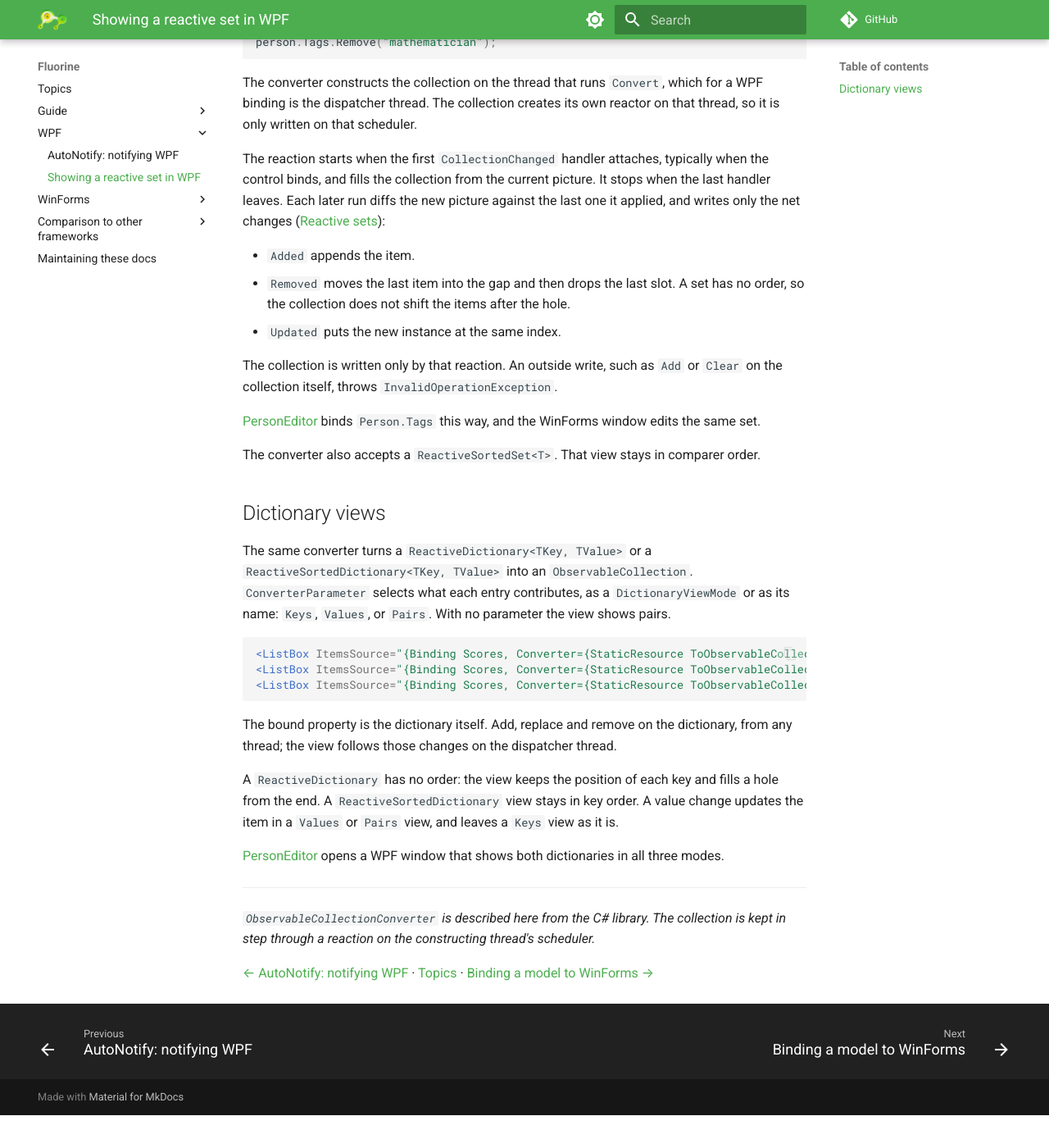
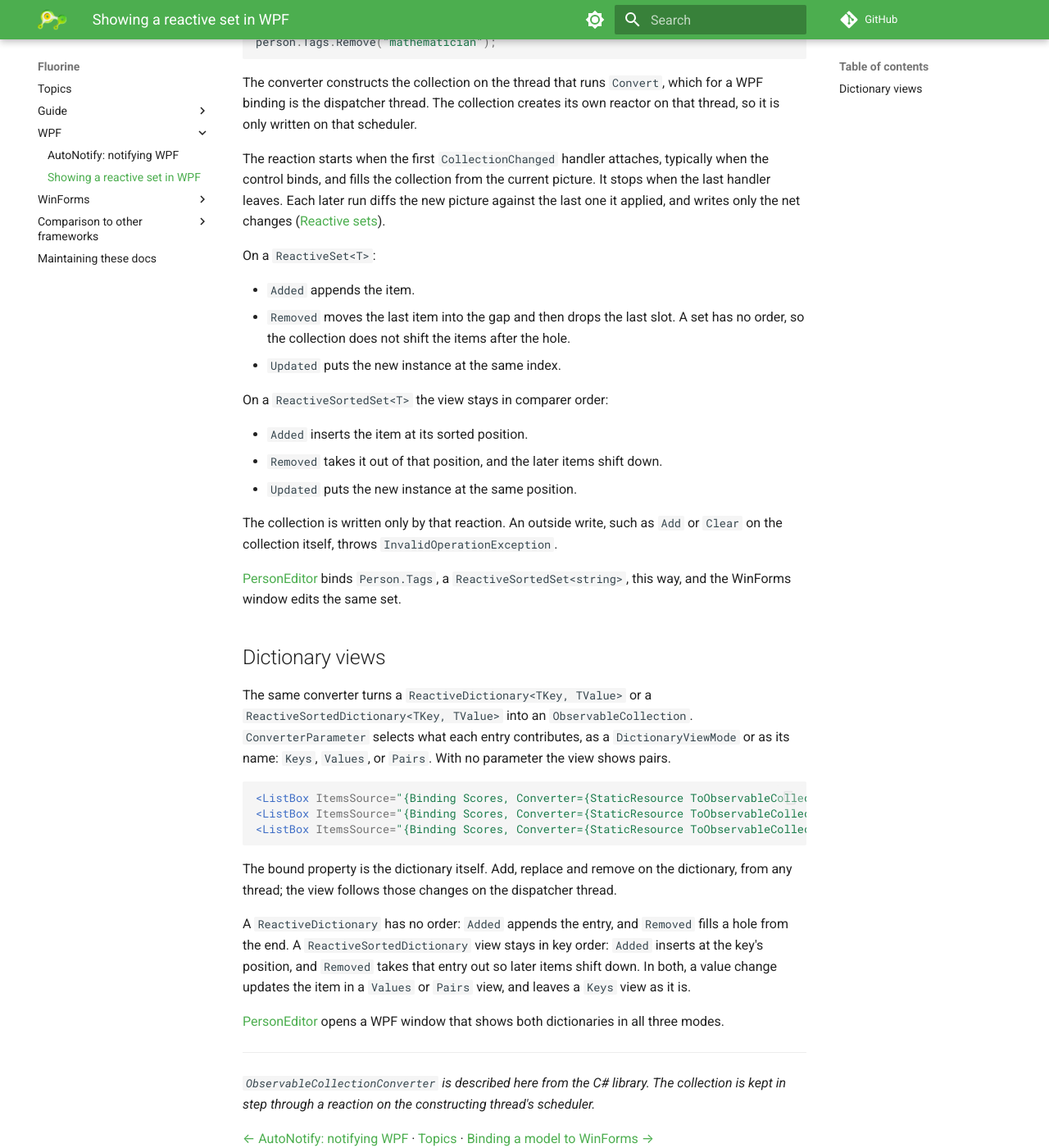
Before and after one commit to flintvane/fluorine, an MkDocs documentation site: the page built from docs/topics/observable-collections.md, in a window 1280 px wide and 1400 px high, scrolled down 780 px. Shown: the whole window at 82% size. Built offline with MkDocs 1.6.1 and Material for MkDocs 9.7.7, drawn with Linux system fonts in a browser that asks for light colours; comment, search, counter and statistics services are not loaded; before the commit the page ends 2140 px from its top, so only the background shows below that.

Commit message:
docs: describe how sorted collection views apply Added, Removed and Updated
Keep the unsorted set bullets, and say a sorted set or dictionary view inserts and removes at the ordered position. Person.Tags is a ReactiveSortedSet.

```diff
--- a/docs/topics/observable-collections.md
+++ b/docs/topics/observable-collections.md
@@ -34,17 +34,23 @@ person.Tags.Remove("mathematician");
 
 The converter constructs the collection on the thread that runs `Convert`, which for a WPF binding is the dispatcher thread. The collection creates its own reactor on that thread, so it is only written on that scheduler.
 
-The reaction starts when the first `CollectionChanged` handler attaches, typically when the control binds, and fills the collection from the current picture. It stops when the last handler leaves. Each later run diffs the new picture against the last one it applied, and writes only the net changes ([Reactive sets](reactive-sets.md)):
+The reaction starts when the first `CollectionChanged` handler attaches, typically when the control binds, and fills the collection from the current picture. It stops when the last handler leaves. Each later run diffs the new picture against the last one it applied, and writes only the net changes ([Reactive sets](reactive-sets.md)).
+
+On a `ReactiveSet<T>`:
 
 - `Added` appends the item.
 - `Removed` moves the last item into the gap and then drops the last slot. A set has no order, so the collection does not shift the items after the hole.
 - `Updated` puts the new instance at the same index.
 
+On a `ReactiveSortedSet<T>` the view stays in comparer order:
+
+- `Added` inserts the item at its sorted position.
+- `Removed` takes it out of that position, and the later items shift down.
+- `Updated` puts the new instance at the same position.
+
 The collection is written only by that reaction. An outside write, such as `Add` or `Clear` on the collection itself, throws `InvalidOperationException`.
 
-[PersonEditor](person-editor.md) binds `Person.Tags` this way, and the WinForms window edits the same set.
-
-The converter also accepts a `ReactiveSortedSet<T>`. That view stays in comparer order.
+[PersonEditor](person-editor.md) binds `Person.Tags`, a `ReactiveSortedSet<string>`, this way, and the WinForms window edits the same set.
 
 ## Dictionary views
 
@@ -58,7 +64,7 @@ The same converter turns a `ReactiveDictionary<TKey, TValue>` or a `ReactiveSort
 
 The bound property is the dictionary itself. Add, replace and remove on the dictionary, from any thread; the view follows those changes on the dispatcher thread.
 
-A `ReactiveDictionary` has no order: the view keeps the position of each key and fills a hole from the end. A `ReactiveSortedDictionary` view stays in key order. A value change updates the item in a `Values` or `Pairs` view, and leaves a `Keys` view as it is.
+A `ReactiveDictionary` has no order: `Added` appends the entry, and `Removed` fills a hole from the end. A `ReactiveSortedDictionary` view stays in key order: `Added` inserts at the key's position, and `Removed` takes that entry out so later items shift down. In both, a value change updates the item in a `Values` or `Pairs` view, and leaves a `Keys` view as it is.
 
 [PersonEditor](person-editor.md) opens a WPF window that shows both dictionaries in all three modes.
 
```
